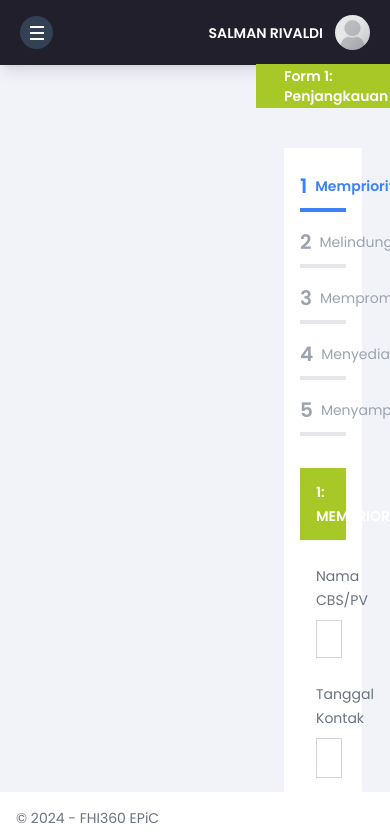
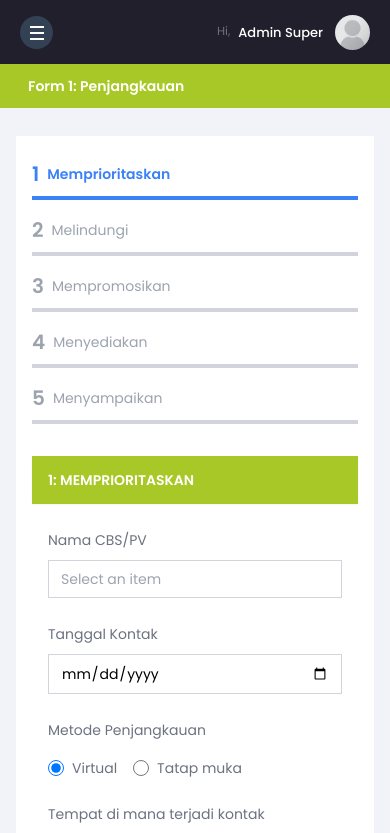
Before and after one commit to salmanrivaldi/cmd-ui, a Next.js app: page /pencatatan/form-1 in a window 390 px wide. Shown: the top 833 px of the page. Built offline with nearby package versions, Linux system fonts and the light colour scheme.

Commit message:
refactor(layout): better layout

```diff
--- a/src/app/layout.tsx
+++ b/src/app/layout.tsx
@@ -22,9 +22,11 @@ export default function RootLayout({
 }>) {
 	return (
 		<html lang="en" className={poppins.className}>
-			<StoreProvider>
-				<MainLayout>{children}</MainLayout>
-			</StoreProvider>
+			<body>
+				<StoreProvider>
+					<MainLayout>{children}</MainLayout>
+				</StoreProvider>
+			</body>
 		</html>
 	);
 }
--- a/src/app/page.tsx
+++ b/src/app/page.tsx
@@ -1,5 +1,3 @@
-import Index from "@/components/05-Pages/Dashboard/Index";
-
 export default function Page() {
-  return <Index />;
+	return <div>hello world</div>;
 }
--- a/src/components/01-Atoms/Button/Button.tsx
+++ b/src/components/01-Atoms/Button/Button.tsx
@@ -6,20 +6,46 @@ interface ButtonProps {
 	type?: "button" | "submit" | "reset";
 	onClick?: () => void;
 	className?: string;
+	variant?:
+		| "primary"
+		| "secondary"
+		| "success"
+		| "danger"
+		| "warning"
+		| "info"
+		| "light"
+		| "dark"
+		| "link";
 	children: React.ReactNode;
 }
+
+const variantStyles = {
+	primary: "bg-blue-600 hover:bg-blue-700 focus:ring-blue-500",
+	secondary: "bg-gray-600 hover:bg-gray-700 focus:ring-gray-500",
+	success: "bg-green-600 hover:bg-green-700 focus:ring-green-500",
+	danger: "bg-red-600 hover:bg-red-700 focus:ring-red-500",
+	warning: "bg-yellow-600 hover:bg-yellow-700 focus:ring-yellow-500",
+	info: "bg-teal-600 hover:bg-teal-700 focus:ring-teal-500",
+	light: "bg-gray-100 text-gray-800 hover:bg-gray-200 focus:ring-gray-200",
+	dark: "bg-gray-800 text-white hover:bg-gray-900 focus:ring-gray-700",
+	link: "bg-transparent text-blue-600 hover:text-blue-700 focus:ring-blue-500 underline",
+};
 
 export const Button = ({
 	type = "button",
 	onClick,
 	className = "",
+	variant = "primary", // Default value
 	children,
 }: ButtonProps) => {
+	// Ensure variant is always a valid key in variantStyles
+	const variantClass = variantStyles[variant as keyof typeof variantStyles];
+
 	return (
 		<button
 			type={type}
 			onClick={onClick}
-			className={`px-6 py-2 bg-blue-600 text-white hover:bg-blue-700 focus:outline-none focus:ring-2 focus:ring-blue-500 ${className}`}
+			className={`px-6 py-2 text-white focus:outline-none focus:ring-2 ${variantClass} ${className}`}
 		>
 			{children}
 		</button>
--- a/src/components/02-Molecules/Steps/StepIndicator.tsx
+++ b/src/components/02-Molecules/Steps/StepIndicator.tsx
@@ -1,5 +1,5 @@
 "use client";
-import React from "react";
+import React, { useEffect, useState } from "react";
 
 interface Step {
 	number: number;
@@ -9,19 +9,36 @@ interface Step {
 interface StepIndicatorProps {
 	currentStep: number;
 	steps: Step[];
+	onStepClick: (step: number) => void; // Prop for handling step clicks
 }
 
-export const StepIndicator = ({ currentStep, steps }: StepIndicatorProps) => {
+export const StepIndicator = ({
+	currentStep,
+	steps,
+	onStepClick,
+}: StepIndicatorProps) => {
+	const [borderWidth, setBorderWidth] = useState("0%");
+
+	useEffect(() => {
+		if (currentStep > 0) {
+			setBorderWidth("100%"); // Set width to full when current step is changed
+		}
+	}, [currentStep]);
+
 	return (
 		<div className="w-full">
 			{/* Desktop version */}
 			<div className="hidden md:flex w-full gap-3">
 				{steps.map((step) => (
-					<div key={step.number} className="flex-1">
+					<div
+						key={step.number}
+						className="flex-1 cursor-pointer"
+						onClick={() => onStepClick(step.number)}
+					>
 						<div className="flex flex-col items-start">
 							<div className="flex items-center gap-2 pb-2 w-full">
 								<span
-									className={`text-2xl font-semibold ${
+									className={`text-2xl font-semibold transition-colors duration-300 ease-in-out ${
 										step.number === currentStep
 											? "text-blue-500"
 											: "text-gray-400"
@@ -30,7 +47,7 @@ export const StepIndicator = ({ currentStep, steps }: StepIndicatorProps) => {
 									{step.number}
 								</span>
 								<span
-									className={`text-sm ${
+									className={`text-sm transition-colors duration-300 ease-in-out ${
 										step.number === currentStep
 											? "text-blue-500 font-semibold"
 											: "text-gray-400"
@@ -39,13 +56,28 @@ export const StepIndicator = ({ currentStep, steps }: StepIndicatorProps) => {
 									{step.title}
 								</span>
 							</div>
+							{/* Border Bottom Logic */}
+							<div className="h-1 relative w-full">
+								{/* Gray border for non-current steps */}
 								<div
-								className={`h-1 w-full ${
-									step.number <= currentStep
-										? "bg-blue-500"
-										: "bg-gray-200"
+									className={`absolute h-1 bg-gray-300 transition-all duration-300 ease-in-out ${
+										step.number === currentStep
+											? "opacity-0"
+											: "opacity-100"
 									}`}
+									style={{ width: "100%" }}
 								/>
+								{/* Active border */}
+								<div
+									className={`h-1 bg-blue-500 transition-all duration-300 ease-in-out`}
+									style={{
+										width:
+											step.number === currentStep
+												? borderWidth
+												: "0%",
+									}}
+								/>
+							</div>
 						</div>
 					</div>
 				))}
@@ -54,11 +86,15 @@ export const StepIndicator = ({ currentStep, steps }: StepIndicatorProps) => {
 			{/* Mobile version */}
 			<div className="flex flex-col md:hidden space-y-4">
 				{steps.map((step) => (
-					<div key={step.number} className="w-full">
+					<div
+						key={step.number}
+						className="w-full cursor-pointer"
+						onClick={() => onStepClick(step.number)}
+					>
 						<div className="flex flex-col">
 							<div className="flex items-center gap-2 pb-2">
 								<span
-									className={`text-xl font-semibold ${
+									className={`text-xl font-semibold transition-colors duration-300 ease-in-out ${
 										step.number === currentStep
 											? "text-blue-500"
 											: "text-gray-400"
@@ -67,7 +103,7 @@ export const StepIndicator = ({ currentStep, steps }: StepIndicatorProps) => {
 									{step.number}
 								</span>
 								<span
-									className={`text-sm ${
+									className={`text-sm transition-colors duration-300 ease-in-out ${
 										step.number === currentStep
 											? "text-blue-500 font-semibold"
 											: "text-gray-400"
@@ -76,13 +112,28 @@ export const StepIndicator = ({ currentStep, steps }: StepIndicatorProps) => {
 									{step.title}
 								</span>
 							</div>
+							{/* Border Bottom Logic */}
+							<div className="h-1 relative w-full">
+								{/* Gray border for non-current steps */}
 								<div
-								className={`h-1 w-full ${
-									step.number <= currentStep
-										? "bg-blue-500"
-										: "bg-gray-200"
+									className={`absolute h-1 bg-gray-300 transition-all duration-300 ease-in-out ${
+										step.number === currentStep
+											? "opacity-0"
+											: "opacity-100"
 									}`}
+									style={{ width: "100%" }}
 								/>
+								{/* Active border */}
+								<div
+									className={`h-1 bg-blue-500 transition-all duration-300 ease-in-out`}
+									style={{
+										width:
+											step.number === currentStep
+												? borderWidth
+												: "0%",
+									}}
+								/>
+							</div>
 						</div>
 					</div>
 				))}
--- a/src/components/03-Organisms/Apps/Footer.tsx
+++ b/src/components/03-Organisms/Apps/Footer.tsx
@@ -10,8 +10,8 @@ export default function Footer() {
 	};
 
 	return (
-		<footer className="w-full md:ml-64 p-4 bg-white">
-			<p className="text-sm text-gray-500 transition-colors duration-300">
+		<footer className="w-full p-5 bg-white">
+			<div className="text-sm text-gray-500 transition-colors duration-300">
 				&copy; {new Date().getFullYear()} -{" "}
 				<span
 					onClick={handleDuplicate}
@@ -19,7 +19,7 @@ export default function Footer() {
 				>
 					FHI360 EPiC
 				</span>
-			</p>
+			</div>
 		</footer>
 	);
 }
--- a/src/components/03-Organisms/Apps/Header.tsx
+++ b/src/components/03-Organisms/Apps/Header.tsx
@@ -1,5 +1,4 @@
 "use client";
-
 import { useState, useEffect, useRef } from "react";
 import Link from "next/link";
 import Image from "next/image";
@@ -9,43 +8,30 @@ import { openSidebar } from "@/redux/features/app.slice";
 export default function Header() {
 	const dispatch = useDispatch();
 	const [isDropdownOpen, setDropdownOpen] = useState(false);
-  const [isFaded, setFaded] = useState(false);
-  const dropdownRef = useRef<HTMLDivElement | null>(null); // Ref untuk dropdown
+	const dropdownRef = useRef<HTMLDivElement | null>(null);
 
 	const toggleDropdown = () => {
-    if (!isDropdownOpen) {
-      setDropdownOpen(true);
-      setFaded(true); // Set fade in saat membuka dropdown
-    } else {
-      setFaded(false); // Set fade out sebelum menutup
-      setTimeout(() => {
-        setDropdownOpen(false); // Menutup dropdown setelah efek fade out
-      }, 300); // Sesuaikan dengan durasi transisi
-    }
+		setDropdownOpen((prevState) => !prevState);
 	};
 
 	const handleSignOut = () => {
 		// Tambahkan logika untuk sign out di sini
 	};
 
-  // Effect untuk menutup dropdown ketika klik di luar
 	useEffect(() => {
 		const handleClickOutside = (event: MouseEvent) => {
-      if (dropdownRef.current && !dropdownRef.current.contains(event.target as Node)) {
-        if (isDropdownOpen) {
-          setFaded(false); // Set fade out
-          setTimeout(() => {
-            setDropdownOpen(false); // Menutup dropdown setelah efek fade out
-          }, 300);
-        }
+			if (
+				dropdownRef.current &&
+				!dropdownRef.current.contains(event.target as Node)
+			) {
+				setDropdownOpen(false);
 			}
 		};
-
 		document.addEventListener("mousedown", handleClickOutside);
 		return () => {
 			document.removeEventListener("mousedown", handleClickOutside);
 		};
-  }, [isDropdownOpen]);
+	}, []);
 
 	return (
 		<header className="bg-[#201F2B] text-white h-[65px] flex items-center justify-between md:justify-end px-5 shadow-lg">
@@ -61,13 +47,19 @@ export default function Header() {
 					</div>
 				</div>
 			</button>
-
 			<div className="relative">
 				<div
-          className="flex items-center gap-3 cursor-pointer hover:text-gray-300 transition-colors duration-200"
+					className="topbar-user flex items-center gap-3 cursor-pointer hover:text-gray-300 transition-colors duration-200"
 					onClick={toggleDropdown}
 				>
-          <div className="uppercase text-sm  font-semibold">Salman Rivaldi</div>
+					<div className="flex">
+						<span className="text-[11.7px] mr-2 text-gray-500">
+							Hi,
+						</span>
+						<span className="text-[13px] font-medium">
+							Admin Super
+						</span>
+					</div>
 					<Image
 						src="/images/avatar.png"
 						alt="avatar"
@@ -76,30 +68,67 @@ export default function Header() {
 						height={35}
 					/>
 				</div>
-
 				{isDropdownOpen && (
 					<div
-            ref={dropdownRef} // Menambahkan ref ke dropdown
-            className={`absolute right-0 mt-2 bg-white rounded-md shadow-lg transition-opacity duration-300 ease-in-out ${isFaded ? "opacity-100" : "opacity-0"}`}
+						ref={dropdownRef}
+						className="absolute right-0 left-0 mt-2 bg-white shadow-lg w-[380px] z-10"
 					>
-            <ul className={`py-2 transition-all duration-300 ${isFaded ? "max-h-40 opacity-100" : "max-h-0 opacity-0 overflow-hidden"}`}>
-              <li>
+						<div className="py-2">
 							<Link
-                  href="/profil"
-                  className="block px-4 py-2 text-black hover:bg-gray-200 transition-colors duration-200 rounded-md"
+								href="/profile"
+								className="flex items-center px-4 py-2 text-black hover:bg-gray-200 transition-colors duration-200"
 							>
-                  Profil
+								<svg
+									xmlns="http://www.w3.org/2000/svg"
+									className="h-5 w-5 mr-2"
+									viewBox="0 0 20 20"
+									fill="currentColor"
+								>
+									<path
+										fillRule="evenodd"
+										d="M10 9a3 3 0 100-6 3 3 0 000 6zm-7 9a7 7 0 1114 0H3z"
+										clipRule="evenodd"
+									/>
+								</svg>
+								<span>My Profile</span>
 							</Link>
-              </li>
-              <li>
+							<Link
+								href="/activities"
+								className="flex items-center px-4 py-2 text-black hover:bg-gray-200 transition-colors duration-200"
+							>
+								<svg
+									xmlns="http://www.w3.org/2000/svg"
+									className="h-5 w-5 mr-2"
+									viewBox="0 0 20 20"
+									fill="currentColor"
+								>
+									<path
+										fillRule="evenodd"
+										d="M10 18a8 8 0 100-16 8 8 0 000 16zm1-12a1 1 0 10-2 0v4a1 1 0 00.293.707l2.828 2.829a1 1 0 101.415-1.415L11 9.586V6z"
+										clipRule="evenodd"
+									/>
+								</svg>
+								<span>My Activities</span>
+							</Link>
 							<button
 								onClick={handleSignOut}
-                  className="block w-full text-left px-4 py-2 text-black hover:bg-gray-200 transition-colors duration-200 rounded-md"
+								className="flex w-full items-center px-4 py-2 text-black hover:bg-gray-200 transition-colors duration-200"
 							>
-                  Sign Out
+								<svg
+									xmlns="http://www.w3.org/2000/svg"
+									className="h-5 w-5 mr-2"
+									viewBox="0 0 20 20"
+									fill="currentColor"
+								>
+									<path
+										fillRule="evenodd"
+										d="M3 3a1 1 0 011 1v12a1 1 0 11-2 0V4a1 1 0 011-1zm7.707 3.293a1 1 0 010 1.414L9.414 9H17a1 1 0 110 2H9.414l1.293 1.293a1 1 0 01-1.414 1.414l-3-3a1 1 0 010-1.414l3-3a1 1 0 011.414 0z"
+										clipRule="evenodd"
+									/>
+								</svg>
+								<span>Sign Out</span>
 							</button>
-              </li>
-            </ul>
+						</div>
 					</div>
 				)}
 			</div>
--- a/src/components/04-Templates/Layout/MainLayout.tsx
+++ b/src/components/04-Templates/Layout/MainLayout.tsx
@@ -5,36 +5,35 @@ import Statusbar from "@/components/03-Organisms/Apps/Statusbar";
 
 export default function Layout({ children }: { children: React.ReactNode }) {
 	return (
-		<body className="h-screen overflow-hidden">
-			<div className="h-full flex flex-col bg-layout">
-				{/* Header dengan tinggi tetap */}
-				<div className="h-16 flex-none">
+		<body
+			aria-label="Layout"
+			className="h-screen overflow-x-hidden flex flex-col bg-layout"
+		>
+			{/* Sidebar dengan lebar tetap */}
+			<div aria-label="Sidebar" className="sidebar w-64 flex-none">
+				<Sidebar />
+			</div>
+			<div
+				aria-label="Wrapper"
+				className="flex flex-auto flex-col md:pl-64"
+			>
+				<div aria-label="Header" className="h-16 flex-none">
 					<Header />
 				</div>
-
-				{/* Content area dengan flex-grow dan overflow hidden */}
-				<div className="flex flex-1 overflow-hidden">
-					{/* Sidebar dengan lebar tetap */}
-					<div className="w-64 flex-none">
-						<Sidebar />
+				<div
+					aria-label="Content Wrapper"
+					className="flex-1 flex flex-col overflow-y-auto"
+				>
+					<div aria-label="Subheader" className="h-14 flex-none">
+						<Statusbar />
 					</div>
 
-					{/* Main content area dengan overflow auto */}
-					<div className="flex-1 flex flex-col overflow-hidden">
-						{/* Statusbar dengan tinggi tetap */}
-						<div className="h-14 flex-none">
-							<Statusbar />
-						</div>
-
-						{/* Main content dengan overflow auto jika konten melebihi area */}
-						<main className="flex-1 p-7 overflow-auto">
-							{children}
-						</main>
-					</div>
+					<main aria-label="Content" className="flex-1 p-4">
+						{children}
+					</main>
 				</div>
 
-				{/* Footer dengan tinggi tetap */}
-				<div className="flex-none">
+				<div aria-label="Footer" className="flex-none">
 					<Footer />
 				</div>
 			</div>
--- a/src/components/05-Pages/Pencatatan/Form1/Step1.tsx
+++ b/src/components/05-Pages/Pencatatan/Form1/Step1.tsx
@@ -7,7 +7,6 @@ import { Checkbox } from "@/components/01-Atoms/Form/Checkbox";
 import { Input } from "@/components/01-Atoms/Form/Input";
 import Label from "@/components/01-Atoms/Form/Label";
 import { SelectSearch } from "@/components/02-Molecules/Form/SearchInput";
-import { Button } from "@/components/01-Atoms/Button/Button";
 import { PriorityFormData } from "@/types/formTypes";
 
 interface StepSatuProps {
@@ -394,11 +393,6 @@ export const Step1 = ({ onNext }: StepSatuProps) => {
 						</div>
 					</div>
 				</div>
-
-				{/* Submit Button */}
-				<div className="flex justify-end pt-6">
-					<Button type="submit">NEXT STEP</Button>
-				</div>
 			</form>
 		</div>
 	);
--- a/src/components/05-Pages/Pencatatan/Form1/index.tsx
+++ b/src/components/05-Pages/Pencatatan/Form1/index.tsx
@@ -1,9 +1,9 @@
 "use client";
-
-import { useState } from "react";
+import { useState, useEffect } from "react";
 import { StepIndicator } from "@/components/02-Molecules/Steps/StepIndicator";
 import { Step1 } from "./Step1";
 import { FormData, PriorityFormData } from "@/types/formTypes";
+import { Button } from "@/components/01-Atoms/Button/Button";
 
 const steps = [
 	{ number: 1, title: "Memprioritaskan" },
@@ -23,44 +23,55 @@ export const Form1 = () => {
 		step5: null,
 	});
 
+	const scrollToTop = () => {
+		window.scrollTo({
+			top: 0,
+			behavior: "smooth", // This enables smooth scrolling
+		});
+	};
+
+	// Add effect to handle scroll when step changes
+	useEffect(() => {
+		scrollToTop();
+	}, [currentStep]);
+
 	const handleStep1Next = (data: PriorityFormData) => {
 		setFormData({ ...formData, step1: data });
 		setCurrentStep(2);
 	};
 
-	const handleStep2Next = (data: Record<string, unknown>) => {
-		setFormData({ ...formData, step2: data });
-		setCurrentStep(3);
-	};
-
-	const handleStep3Next = (data: Record<string, unknown>) => {
-		setFormData({ ...formData, step3: data });
-		setCurrentStep(4);
-	};
-
-	const handleStep4Next = (data: Record<string, unknown>) => {
-		setFormData({ ...formData, step4: data });
-		setCurrentStep(5);
-	};
-
-	const handleStep5Next = (data: Record<string, unknown>) => {
-		setFormData({ ...formData, step5: data });
-		// Handle form completion here
-		console.log("Form completed:", formData);
+	const navigateToStep = (step: number) => {
+		setCurrentStep(step);
 	};
 
 	return (
 		<div className="min-h-screen bg-white">
 			<div className="w-full mx-auto pt-6 px-4 sm:px-6 lg:px-8">
-				<StepIndicator currentStep={currentStep} steps={steps} />
-
+				<StepIndicator
+					currentStep={currentStep}
+					steps={steps}
+					onStepClick={navigateToStep}
+				/>
 				<div className="mt-8">
 					{currentStep === 1 && <Step1 onNext={handleStep1Next} />}
 					{/* Add other steps when they are ready */}
-					{/* {currentStep === 2 && <Step2 onNext={handleStep2Next} />} */}
-					{/* {currentStep === 3 && <Step3 onNext={handleStep3Next} />} */}
-					{/* {currentStep === 4 && <Step4 onNext={handleStep4Next} />} */}
-					{/* {currentStep === 5 && <Step5 onNext={handleStep5Next} />} */}
+				</div>
+				{/* Navigation Controls */}
+				<div className="flex justify-between mt-6">
+					{currentStep > 1 && (
+						<Button
+							variant="light"
+							onClick={() => navigateToStep(currentStep - 1)}
+						>
+							Previous Step
+						</Button>
+					)}
+
+					{currentStep < steps.length && (
+						<Button onClick={() => navigateToStep(currentStep + 1)}>
+							Next Step
+						</Button>
+					)}
 				</div>
 			</div>
 		</div>
```
Lines whose indentation alone changed are shown as unchanged.
